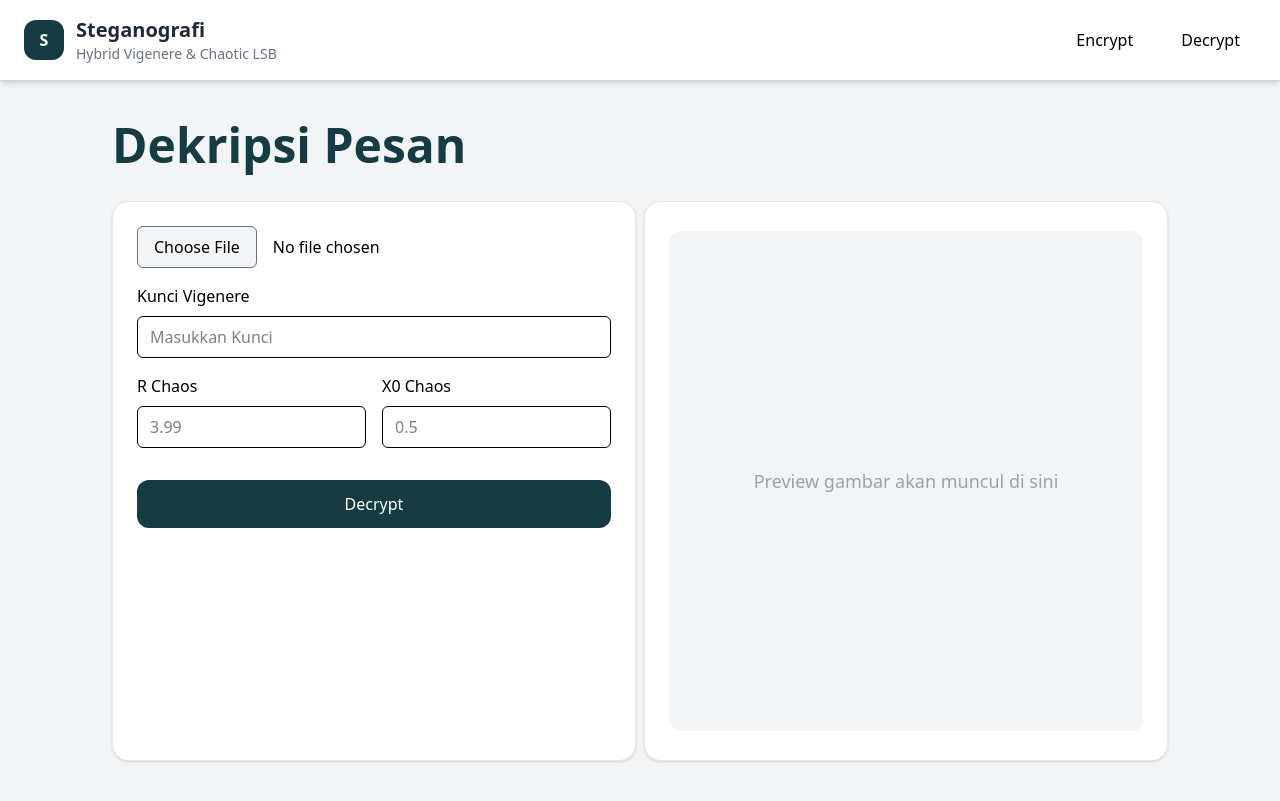
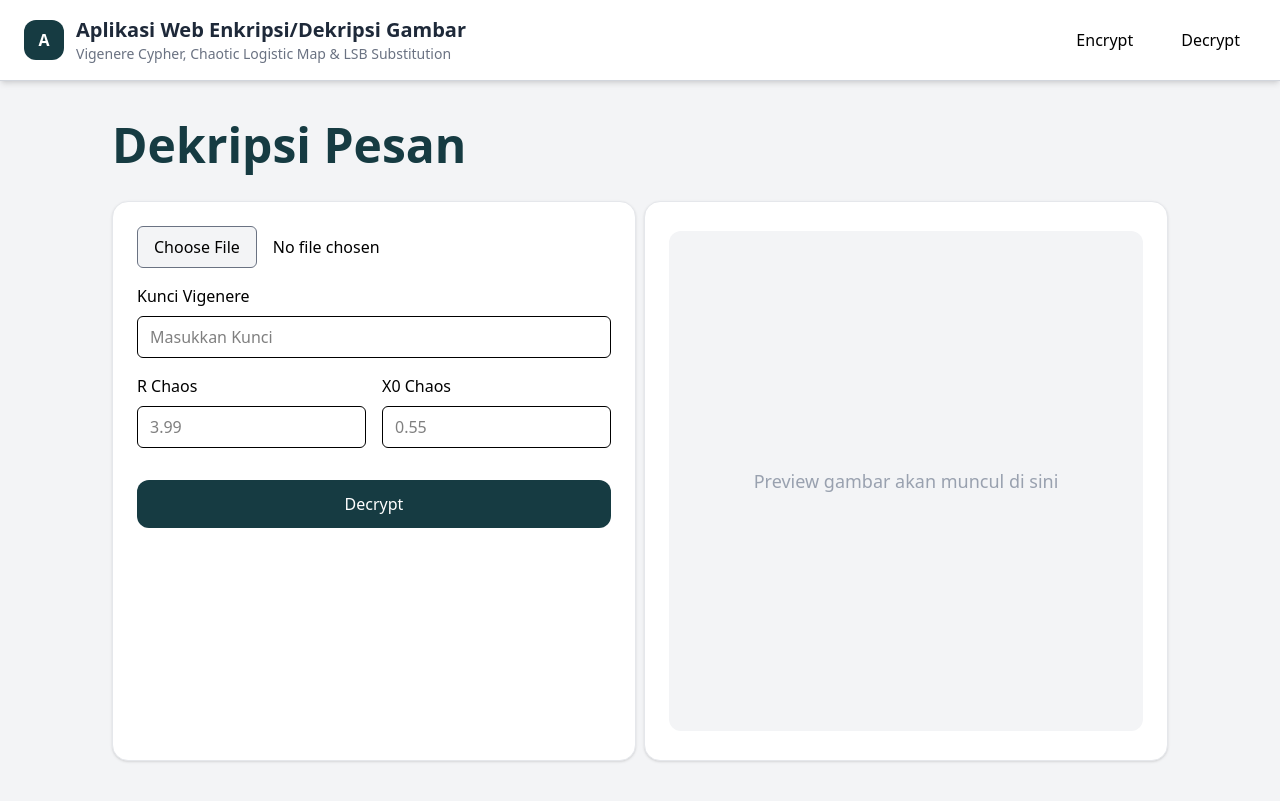
Before and after one commit to baguseri054/Keamanan-Informasi-TEA, a Flask app: page /decrypt in a window 1280 px wide. Run offline with Flask 3, Linux system fonts and the light colour scheme; style sheets or scripts are compiled from the project's sources.

Commit message:
Decryption X0 Chaos Placeholder Fixed + Navbar changes

```diff
--- a/templates/components/navbar.html
+++ b/templates/components/navbar.html
@@ -7,17 +7,17 @@
             <div class="flex items-center gap-3">
 
                 <div class="w-10 h-10 bg-[#163b42] rounded-xl flex items-center justify-center text-white font-bold">
-                    S
+                    A
                 </div>
 
                 <div>
 
                     <h1 class="text-xl font-bold text-gray-800">
-                        Steganografi
+                        Aplikasi Web Enkripsi/Dekripsi Gambar
                     </h1>
 
                     <p class="text-sm text-gray-500">
-                        Hybrid Vigenere & Chaotic LSB
+                        Vigenere Cypher, Chaotic Logistic Map & LSB Substitution
                     </p>
 
                 </div>
--- a/templates/decrypt.html
+++ b/templates/decrypt.html
@@ -105,7 +105,7 @@
                             <input
                               type="text"
                               name="x0"
-                              placeholder="0.5"
+                              placeholder="0.55"
                               class="px-3 py-2 w-full border rounded-md"
                               required
                             />
```
Also changed, not shown: 4 other files.
